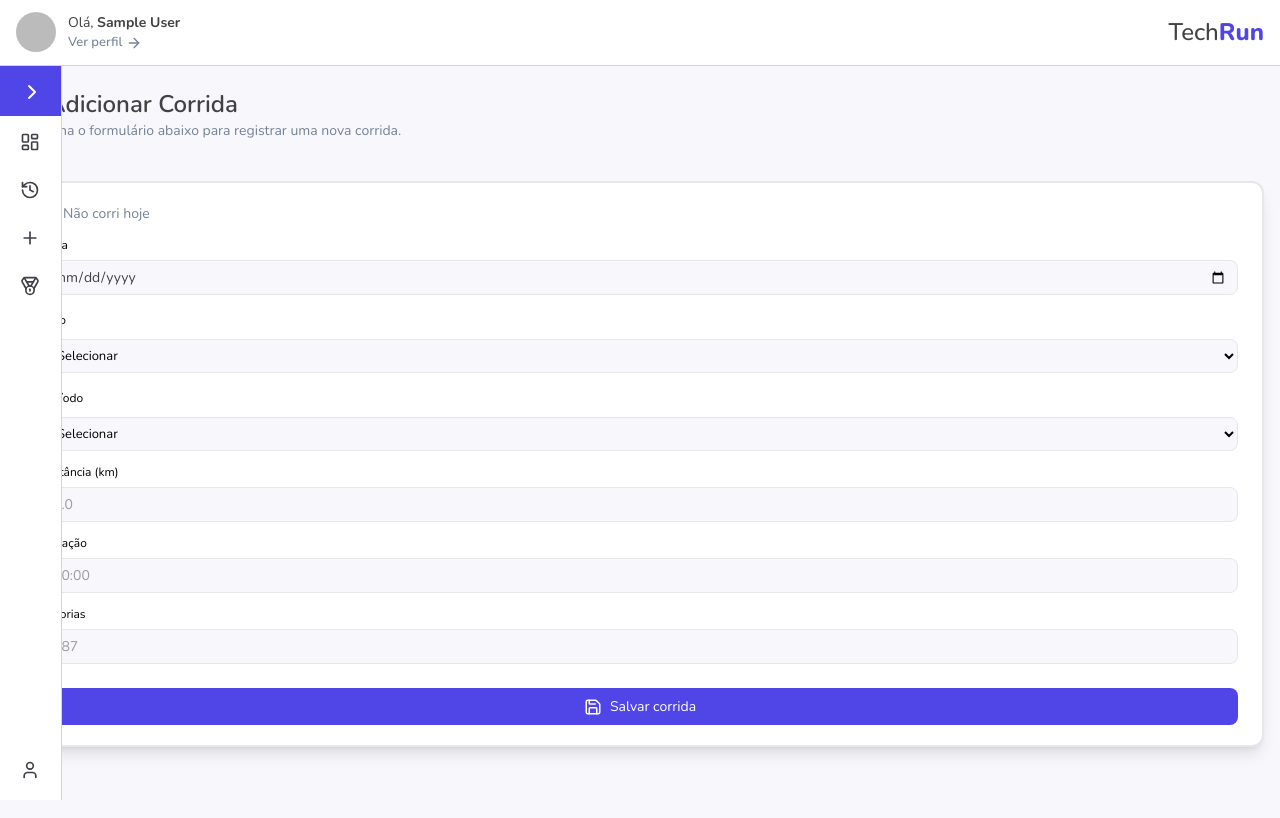
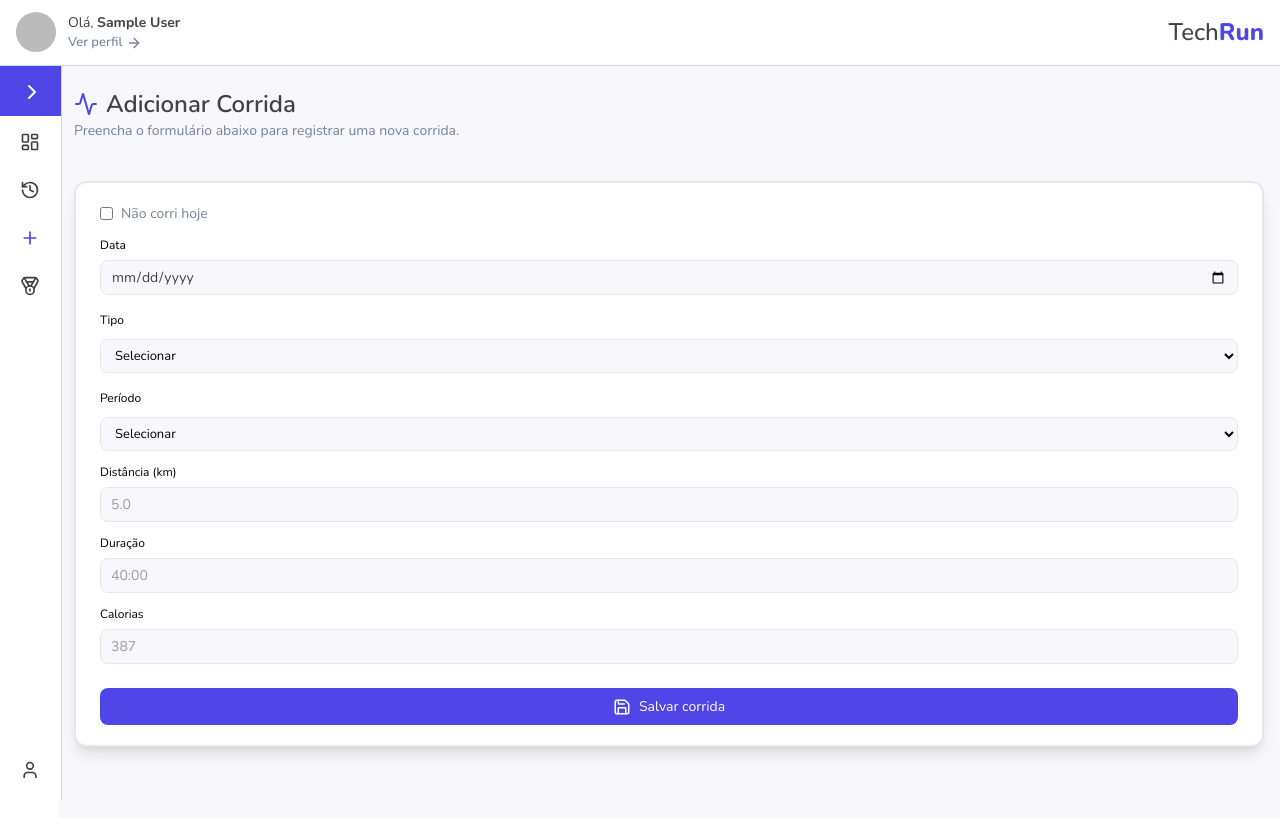
Before and after one commit to PaivaProgDev/tech-run, a React (Vite) app: page /add-race in a window 1280 px wide. Shown: the top 818 px of the page. Built offline with nearby package versions, Linux system fonts and the light colour scheme; no server answers; the database is empty; sample sign-in values are in the browser's storage.

Commit message:
Alterações na experiência do usuário com a barra de navegação

```diff
--- a/src/components/Aside.jsx
+++ b/src/components/Aside.jsx
@@ -4,20 +4,12 @@ import { NavLink } from 'react-router-dom'
 import { usePreference } from '../contexts/PreferenceContext'
 
 const Aside = () => {
-    const [screenWidth, setScreenWidth] = useState(innerWidth)
-    const { theme, modalController, asideIsOpen } = usePreference()
-
-    useEffect(() => {
-        window.addEventListener('resize', setScreenWidth(innerWidth))
-
-        return () => window.removeEventListener('resize', setScreenWidth(innerWidth))
-    })
-
+    const { theme, modalController, asideIsOpen, screenWidth } = usePreference()
 
     return (
         <>
             {
-                screenWidth >= 654 ? (
+                screenWidth >= 640 ? (
                     <aside className={`${theme === 'dark' && '!bg-[#1f1f1f] border-r-zinc-700'} ${asideIsOpen ? 'w-[200px]' : 'w-[61.5px]'} fixed transition-all mt-16 left-0 bottom-0 top-0 z-20 border-r border-gray-300 text-[var(--color-3)] bg-white`}>
                         <nav className='flex flex-col h-full justify-between gap-5 w-full relative ' >
                             <div className='flex flex-col'>
@@ -27,7 +19,7 @@ const Aside = () => {
                                 <NavLink to={'/dashboard'} className={`${!asideIsOpen && 'pointer-events-none'} relative flex items-center gap-3 px-5 pt-4 pb-3`}>
                                     {({ isActive }) => (
                                         <>
-                                            <LayoutDashboardIcon className={`${isActive && "opacity-100 !text-[var(--color-1)]"} ${!asideIsOpen && '!text-zinc-700'} ${theme === 'dark' && 'text-white'}  size-5`} />
+                                            <LayoutDashboardIcon className={`${isActive && "opacity-100 !text-[var(--color-1)]"} ${!asideIsOpen && 'text-zinc-700'} ${theme === 'dark' && 'text-white'}  size-5`} />
                                             <span className={`${isActive && '!text-[var(--color-1)]'} ${asideIsOpen ? 'left-13.5 ' : 'invisible'} ${theme === 'dark' && 'text-zinc-400'} absolute text-[13px] font-medium transition-opacity} `}>Painel</span>
                                         </>
                                     )}
@@ -35,7 +27,7 @@ const Aside = () => {
                                 <NavLink to={'/historic'} className={`${!asideIsOpen && 'pointer-events-none'} flex items-center gap-3 px-5 pt-4 pb-3`}>
                                     {({ isActive }) => (
                                         <>
-                                            <HistoryIcon className={`${isActive && "opacity-100 !text-[var(--color-1)]"} ${!asideIsOpen && '!text-zinc-700'} ${theme === 'dark' && 'text-white'} size-5`} />
+                                            <HistoryIcon className={`${isActive && "opacity-100 !text-[var(--color-1)]"} ${!asideIsOpen && 'text-zinc-700'} ${theme === 'dark' && 'text-white'} size-5`} />
                                             <span className={`${isActive && '!text-[var(--color-1)]'} ${asideIsOpen ? 'left-13.5 ' : 'invisible'} ${theme === 'dark' && 'text-zinc-400'} absolute text-[13px] font-medium transition-opacity"}`}>Histórico</span>
                                         </>
                                     )}
@@ -43,7 +35,7 @@ const Aside = () => {
                                 <NavLink to={'/add-race'} className={`${!asideIsOpen && 'pointer-events-none'} flex items-center gap-3 px-5 pt-4 pb-3`}>
                                     {({ isActive }) => (
                                         <>
-                                            <Plus className={`${isActive && "opacity-100 !text-[var(--color-1)]"} ${!asideIsOpen && '!text-zinc-700'} ${theme === 'dark' && 'text-white'} size-5`} />
+                                            <Plus className={`${isActive && "opacity-100 !text-[var(--color-1)]"} ${!asideIsOpen && 'text-zinc-700'} ${theme === 'dark' && 'text-white'} size-5`} />
                                             <span className={`${isActive && '!text-[var(--color-1)]'} ${asideIsOpen ? 'left-13.5 ' : 'invisible'} ${theme === 'dark' && 'text-zinc-400'} absolute text-[13px] font-medium transition-opacity"}`}>Adicionar</span>
                                         </>
                                     )}
@@ -51,7 +43,7 @@ const Aside = () => {
                                 <NavLink to={'/medals'} className={`${!asideIsOpen && 'pointer-events-none'} flex items-center gap-3 px-5 pt-4 pb-3`}>
                                     {({ isActive }) => (
                                         <>
-                                            <Medal className={`${isActive && "opacity-100 !text-[var(--color-1)]"} ${!asideIsOpen && '!text-zinc-700'} ${theme === 'dark' && 'text-white'} size-5`} />
+                                            <Medal className={`${isActive && "opacity-100 !text-[var(--color-1)]"} ${!asideIsOpen && 'text-zinc-700'} ${theme === 'dark' && 'text-white'} size-5`} />
                                             <span className={`${isActive && '!text-[var(--color-1)]'} ${asideIsOpen ? 'left-13.5 ' : 'invisible'} ${theme === 'dark' && 'text-zinc-400'} absolute text-[13px] font-medium transition-opacity"}`}>Medalhas</span>
                                         </>
                                     )}
@@ -60,7 +52,7 @@ const Aside = () => {
                             <NavLink to={'/profile'} className={`${!asideIsOpen && 'pointer-events-none'} flex items-center gap-3 px-5 pt-4 pb-5`}>
                                 {({ isActive }) => (
                                     <>
-                                        <UserIcon className={`${isActive && "opacity-100 !text-[var(--color-1)]"} ${!asideIsOpen && '!text-zinc-700'} ${theme === 'dark' && 'text-white'} size-5`} />
+                                        <UserIcon className={`${isActive && "opacity-100 !text-[var(--color-1)]"} ${!asideIsOpen && 'text-zinc-700'} ${theme === 'dark' && 'text-white'} size-5`} />
                                         <span className={`${isActive && '!text-[var(--color-1)]'} ${asideIsOpen ? 'left-13.5 ' : 'invisible'} ${theme === 'dark' && 'text-zinc-400'}  absolute text-[13px] font-medium  transition-opacity"}`}>Perfil</span>
                                     </>
                                 )}
--- a/src/contexts/PreferenceContext.jsx
+++ b/src/contexts/PreferenceContext.jsx
@@ -9,10 +9,21 @@ export const PreferenceProvider = ({ children }) => {
     const { userCredential } = useAuth()
     const [theme, setTheme] = useState('light')
     const [asideIsOpen, setAsideIsOpen] = useState(false)
+    const [screenWidth, setScreenWidth] = useState(innerWidth)
 
     const modalController = () => {
         setAsideIsOpen(!asideIsOpen)
     }
+
+    useEffect(() => {
+        const handleResize = () => {
+            setScreenWidth(window.innerWidth)
+        }
+
+        window.addEventListener('resize', handleResize)
+
+        return () => window.removeEventListener('resize', handleResize)
+    }, [])
 
     const savePreferenceTheme = async (uid, selectedTheme) => {
         try {
@@ -57,7 +68,7 @@ export const PreferenceProvider = ({ children }) => {
 
     }, [getPreferredThemeDb])
 
-    const value = { setDark, setLight, theme, getPreferredThemeDb, asideIsOpen, modalController };
+    const value = { setDark, setLight, theme, getPreferredThemeDb, asideIsOpen, modalController, screenWidth };
 
     return <PreferenceContext.Provider value={value}>{children}</PreferenceContext.Provider>;
 };
--- a/src/pages/AddRace.jsx
+++ b/src/pages/AddRace.jsx
@@ -9,6 +9,7 @@ import { usePreference } from '../contexts/PreferenceContext'
 
 const AddRace = () => {
   const { userCredential, handleGetDataUser } = useAuth();
+  const { screenWidth, asideIsOpen } = usePreference()
   const { theme } = usePreference()
   const [date, setDate] = useState("");
   const [typeRace, setTypeRace] = useState("");
@@ -83,7 +84,7 @@ const AddRace = () => {
   };
 
   return (
-    <main className={`${theme === 'dark' && '!bg-[#1f1f1f] !border border-neutral-600'} pt-22 px-4 pb-22 bg-[var(--color-bg)] min-h-screen`}>
+    <main className={`${theme === 'dark' && '!bg-[#1f1f1f] !border border-neutral-600'} ${asideIsOpen && 'ml-49.5'} ${screenWidth >= 640 && 'ml-14.5'} transition-all pt-22 px-4 pb-22 bg-[var(--color-bg)] min-h-screen`}>
       <div className="flex items-center gap-2">
         <Activity className="text-[var(--color-1)]" />
         <h1 className={`${theme === 'dark' && 'text-zinc-300'} text-2xl font-semibold text-[var(--color-3)]`}>
--- a/src/pages/Historic.jsx
+++ b/src/pages/Historic.jsx
@@ -15,7 +15,7 @@ import { usePreference } from '../contexts/PreferenceContext'
 
 const Historic = () => {
   const { races, data, handleDeleteUserInfo, loading } = useAuth();
-  const { theme } = usePreference()
+  const { theme, screenWidth, asideIsOpen } = usePreference()
 
   if (loading) {
     return <p>Carregando</p>;
@@ -46,7 +46,7 @@ const Historic = () => {
   };
 
   return (
-    <main className={`${theme === 'dark' && '!bg-[#1f1f1f]'} pt-22 px-4 pb-22 bg-[var(--color-bg)] min-h-screen`}>
+    <main className={`${theme === 'dark' && '!bg-[#1f1f1f]'} ${asideIsOpen && 'ml-49.5'} ${screenWidth >= 640 && 'ml-14.5'} transition-all pt-22 px-4 pb-22 bg-[var(--color-bg)] min-h-screen`}>
       <div className="flex items-center gap-2 mb-3">
         <History className="text-[var(--color-1)] size-7" />
         <h1 className={`${theme === 'dark' && '!text-[#c9c9c9]'} text-2xl font-semibold text-[var(--color-3)]`}>
--- a/src/pages/Medals.jsx
+++ b/src/pages/Medals.jsx
@@ -3,9 +3,9 @@ import { usePreference } from "../contexts/PreferenceContext"
 
 
 const Medals = () => {
-    const { theme } = usePreference()
+    const { theme, screenWidth, asideIsOpen } = usePreference()
     return (
-        <div className={`${theme === 'dark' && '!bg-[#1f1f1f]'} pt-22 px-4 pb-22 bg-[var(--color-bg)] min-h-screen flex flex-col gap-10 justify-center items-center`}>
+        <div className={`${theme === 'dark' && '!bg-[#1f1f1f]'} ${asideIsOpen && 'ml-49.5'} ${screenWidth >= 640 && 'ml-14.5'} transition-all pt-22 px-4 pb-22 bg-[var(--color-bg)] min-h-screen flex flex-col gap-10 justify-center items-center`}>
             <h1 className="text-4xl font-semibold text-[var(--color-1)]">Medalhas</h1>
             <div>
                 <MedalIcon className={`${theme === 'dark' && 'text-zinc-300'} size-22`} />
--- a/src/pages/Profile.jsx
+++ b/src/pages/Profile.jsx
@@ -27,7 +27,7 @@ const Profile = () => {
     handleOpenModal,
     configModal,
   } = useAuth();
-  const { theme } = usePreference()
+  const { theme, screenWidth, asideIsOpen } = usePreference()
   const monthNumber = [1, 2, 3, 4, 5, 6, 7, 8, 9, 10, 11, 12];
   const month = new Date().getMonth();
   const day = new Date().getDate();
@@ -61,7 +61,7 @@ const Profile = () => {
   return (
     <>
       {configModal && <ModalConfig />}
-      <section className={`${theme === 'dark' ? "bg-[#1f1f1f]" : "bg-linear-to-t from-slate-200 to-[var(--color-bg)]"} transition-all min-h-screen relative`}>
+      <section className={`${theme === 'dark' ? "bg-[#1f1f1f]" : "bg-linear-to-t from-slate-200 to-[var(--color-bg)]"} ${asideIsOpen && 'ml-49.5'} ${screenWidth >= 640 && 'ml-14.5'} transition-all min-h-screen relative`}>
         <div className="py-22 px-4 flex flex-col items-center relative">
           <div className="flex w-full items-center justify-between z-10">
             <div
--- a/src/pages/dashboard/Dashboard.jsx
+++ b/src/pages/dashboard/Dashboard.jsx
@@ -6,10 +6,10 @@ import LatestActivities from "./LatestActivities";
 import { usePreference } from "../../contexts/PreferenceContext";
 
 const Dashboard = () => {
-  const { theme } = usePreference()
+  const { theme, asideIsOpen, screenWidth } = usePreference()
 
   return (
-    <main className={`${theme === 'dark' && '!bg-[#1f1f1f]'} bg-[var(--color-bg)] min-h-screen relative`}>
+    <main className={`${theme === 'dark' && '!bg-[#1f1f1f]'} ${asideIsOpen && 'ml-49.5'} ${screenWidth >= 640 && 'ml-14.5'} transition-all bg-[var(--color-bg)] min-h-screen relative`}>
       <div className={`${theme === 'dark' && '!bg-[#313131]'} bg-[var(--color-1)] absolute w-full h-78 -z-0 rounded-b-2xl`}></div>
       <div className="relative pt-22 px-4 pb-22">
         <div className={`flex items-center gap-2 mb-3`}>
```
